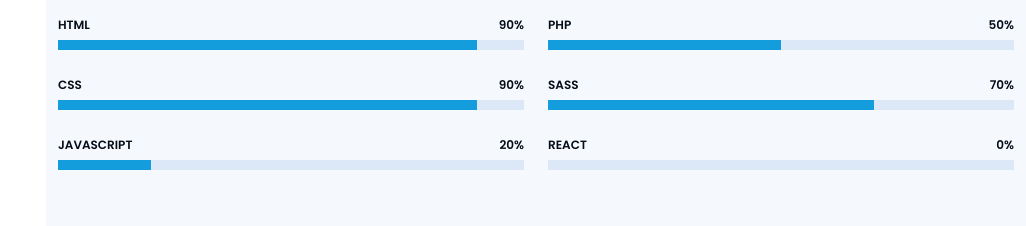
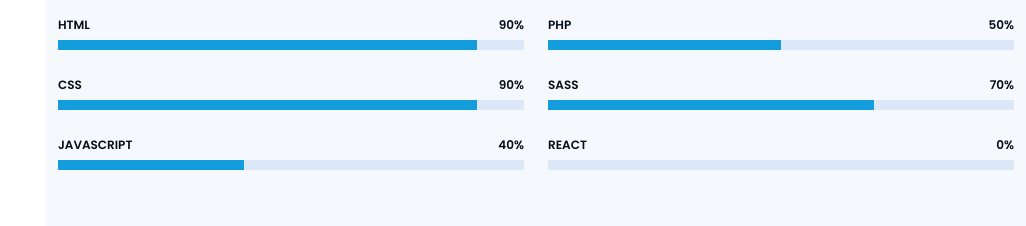
Before and after one commit to Lullaby460/Portfolio, a plain HTML site: page index.html in a window 1280 px wide. Shown: the part 1820-2046 px from the top of the page, without its empty margins (254-1280 px from the left). Drawn offline with nearby package versions, Linux system fonts and the light colour scheme.

Commit message:
Update index.html

```diff
--- a/index.html
+++ b/index.html
@@ -203,9 +203,9 @@
             </div>
 
             <div class="progress">
-              <span class="skill">JavaScript <i class="val">20%</i></span>
+              <span class="skill">JavaScript <i class="val">40%</i></span>
               <div class="progress-bar-wrap">
-                <div class="progress-bar" role="progressbar" aria-valuenow="20" aria-valuemin="0" aria-valuemax="100"></div>
+                <div class="progress-bar" role="progressbar" aria-valuenow="40" aria-valuemin="0" aria-valuemax="100"></div>
               </div>
             </div>
 
```
